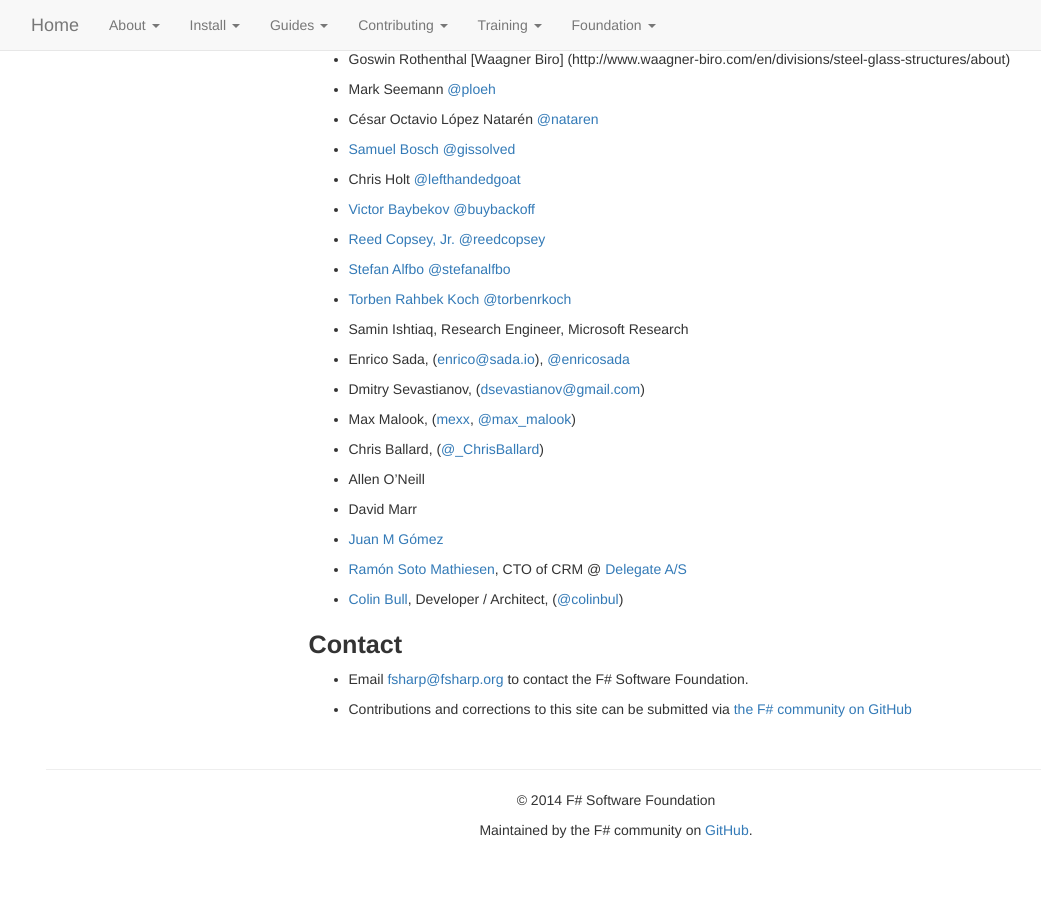
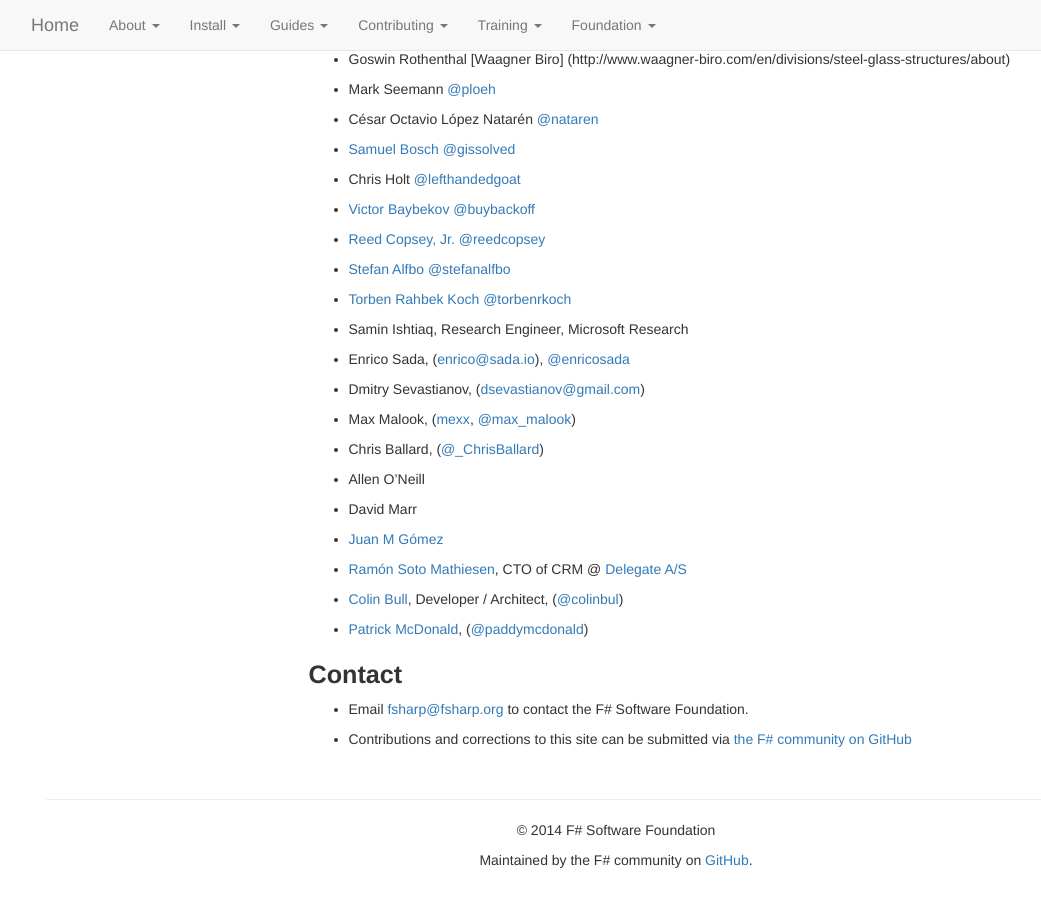
Before and after one commit to fsharp/fsharp.org, a Jekyll site: the page built from foundation.md, in a window 1280 px wide and 900 px high, scrolled down 5103 px. Shown: the whole window, without its empty margins (39-1080 px from the left). Built offline with Jekyll 4.4.1, drawn with Linux system fonts in a browser that asks for light colours; nearby versions of some CDN libraries; some web fonts are replaced; comment, search, counter and statistics services are not loaded; before the commit the page ends 5973 px from its top, so only the background shows below that.

Commit message:
Update foundation.md

```diff
--- a/foundation.md
+++ b/foundation.md
@@ -198,6 +198,7 @@ See the current [list of affiliated technical groups](/technical-groups) and [us
  * [Juan M Gómez](http://www.jmgomez.me)
  * [Ramón Soto Mathiesen](http://blog.stermon.com/), CTO of CRM @ [Delegate A/S](http://www.delegate.dk)
  * [Colin Bull](http://colinbul.wordpress.com), Developer / Architect, ([@colinbul](https://twitter.com/colinbul))
+ * [Patrick McDonald](http://patrickmcdonald.org/), ([@paddymcdonald](https://twitter.com/paddymcdonald))
 
 ## Contact
 
```
